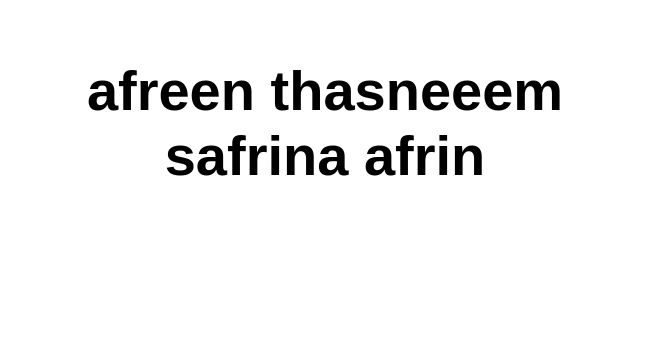
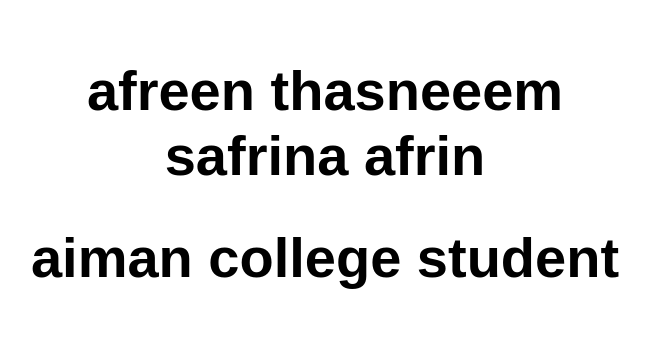
Before and after one commit to afreenjalal/Itzaiman, a website: page src/index.html in a window 1280 px wide. Shown: the whole page, without its empty margins (315-965 px from the left). Drawn offline with Linux system fonts and the light colour scheme.

Commit message:
index.html

```diff
--- a/src/index.html
+++ b/src/index.html
@@ -11,6 +11,7 @@
 <body>
   <main>
     <h1>afreen thasneeem safrina afrin</h1>
+    <h1>aiman college student</h1>
   </main>
 </body>
 
```
